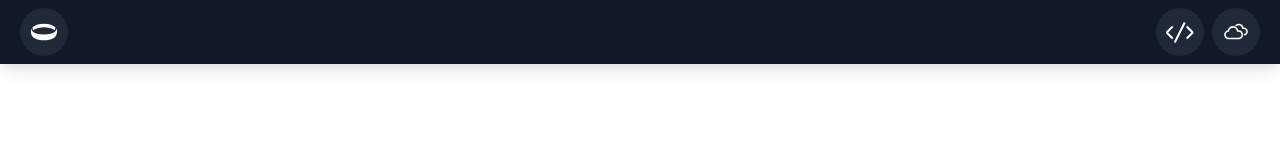
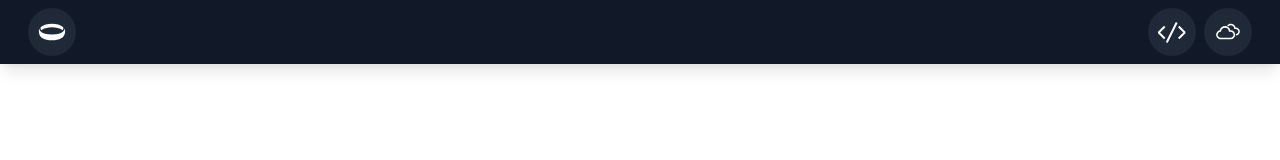
Before and after one commit to GimpFather/Middleweather, a React (Create React App) app: page / in a window 1280 px wide. Shown: the top 160 px of the page. Built offline with nearby package versions, Linux system fonts and the light colour scheme.

Commit message:
General fix with JIS and Navbar padding.

```diff
--- a/package.json
+++ b/package.json
@@ -14,7 +14,7 @@
     "web-vitals": "^1.1.2"
   },
   "scripts": {
-    "start": "craco start",
+    "start": "TAILWIND_MODE=watch craco start",
     "build": "craco build",
     "test": "craco test",
     "eject": "react-scripts eject"
--- a/src/App.js
+++ b/src/App.js
@@ -1,4 +1,3 @@
-import logo from './logo.svg';
 import './App.css';
 import Navbar from './components/Navbar';
 
--- a/src/components/Navbar.js
+++ b/src/components/Navbar.js
@@ -4,7 +4,7 @@ import { WiCloudy } from "react-icons/wi";
 
 const Navbar = () => {
     return (
-        <div className="fixed top-0 left-0 px-4
+        <div className="fixed top-0 left-0 px-6
         w-screen h-16
         flex flex-row
         bg-gray-900 text-white shadow-lg">
```
